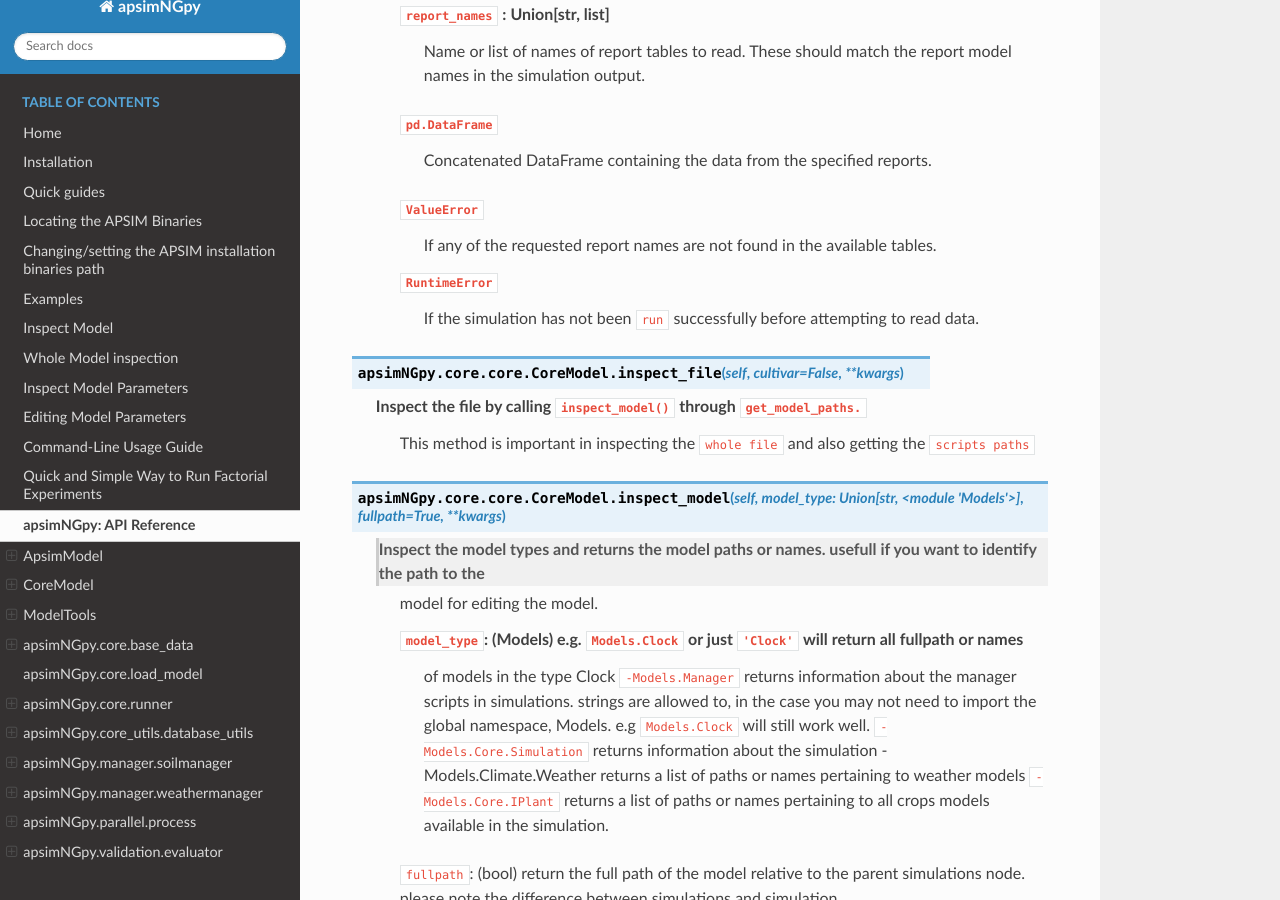
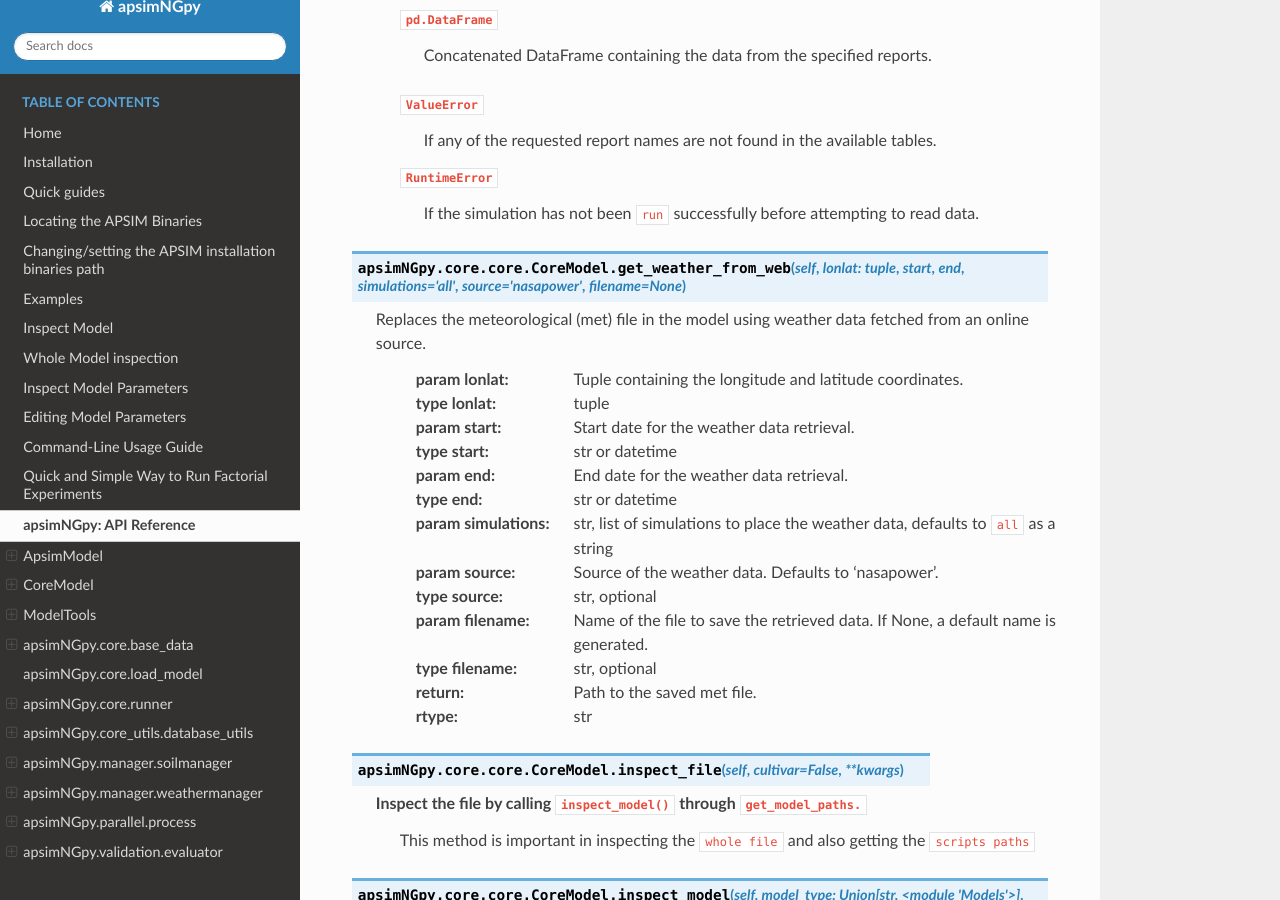
Before and after one commit to MAGALA-RICHARD/documentation-example, a Sphinx documentation site: the page built from doc/api.rst, in a window 1280 px wide and 900 px high, scrolled down 16500 px. Built offline with Sphinx 7.4.7 and the Read the Docs theme 3.1.0, drawn with Linux system fonts in a browser that asks for light colours; some of the changed text lies outside the part shown.

```diff
--- a/doc/api.rst
+++ b/doc/api.rst
@@ -712,6 +708,24 @@
         ``RuntimeError``
             If the simulation has not been ``run`` successfully before attempting to read data.
 
+.. function:: apsimNGpy.core.core.CoreModel.get_weather_from_web(self, lonlat: tuple, start, end, simulations='all', source='nasapower', filename=None)
+
+   Replaces the meteorological (met) file in the model using weather data fetched from an online source.
+
+            :param lonlat: Tuple containing the longitude and latitude coordinates.
+            :type lonlat: tuple
+            :param start: Start date for the weather data retrieval.
+            :type start: str or datetime
+            :param end: End date for the weather data retrieval.
+            :type end: str or datetime
+            :param simulations: str, list of simulations to place the weather data, defaults to ``all`` as a string
+            :param source: Source of the weather data. Defaults to 'nasapower'.
+            :type source: str, optional
+            :param filename: Name of the file to save the retrieved data. If None, a default name is generated.
+            :type filename: str, optional
+            :return: Path to the saved met file.
+            :rtype: str
+
 .. function:: apsimNGpy.core.core.CoreModel.inspect_file(self, cultivar=False, **kwargs)
 
    Inspect the file by calling ``inspect_model()`` through ``get_model_paths.``
```
Also changed, not shown: other parts of doc/api.rst (+0 -26 lines).
